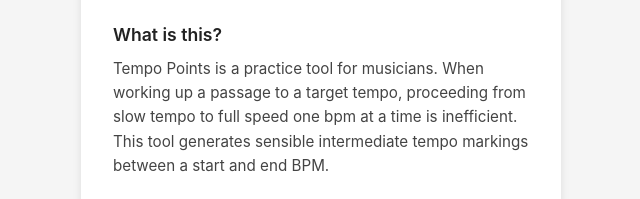
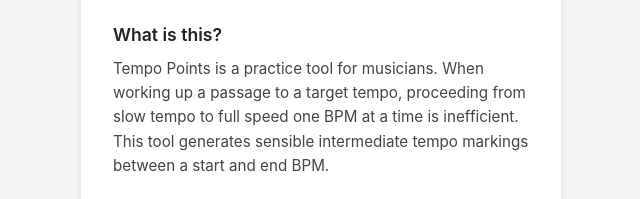
Before and after one commit to bhathaway/tempo_points, a plain HTML site: page help.html in a window 1280 px wide. Shown: the part 163-362 px from the top of the page, 319-959 px from the left. Drawn offline with Linux system fonts and the light colour scheme.

Commit message:
Made copy consistent (BPM)

```diff
--- a/help.html
+++ b/help.html
@@ -83,7 +83,7 @@
     <h2>What is this?</h2>
     <p>
       Tempo Points is a practice tool for musicians. When working up a passage
-      to a target tempo, proceeding from slow tempo to full speed one bpm at a
+      to a target tempo, proceeding from slow tempo to full speed one BPM at a
       time is inefficient. This tool generates sensible intermediate tempo
       markings between a start and end BPM.
     </p>
```
